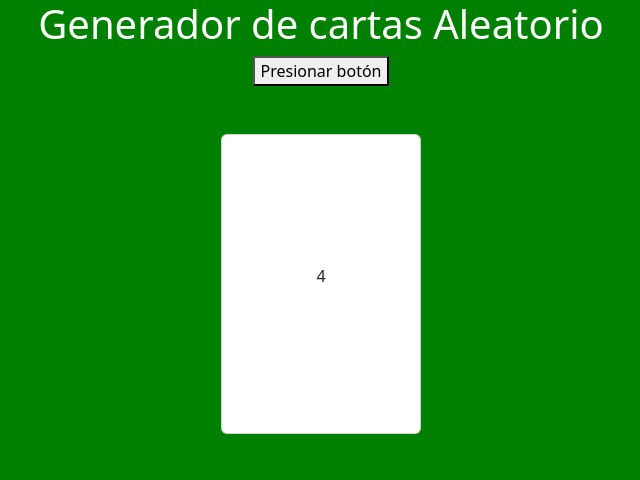
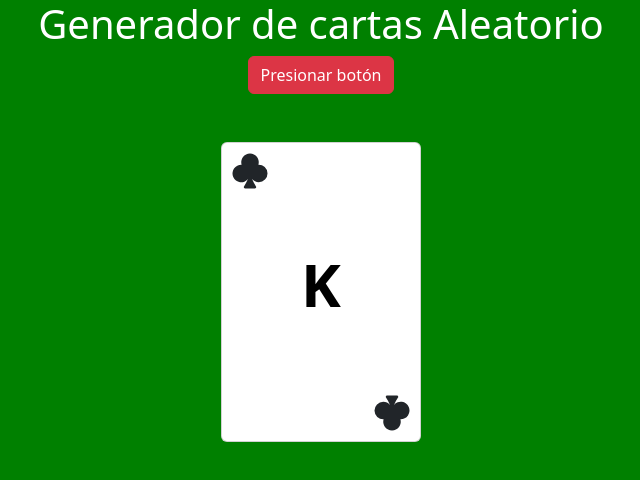
Before and after one commit to Khrisefzm/Random-Card-Generator2, a plain HTML site: page index.html in a window 1280 px wide. Shown: the whole page, without its empty margins (319-959 px from the left). Drawn offline with nearby package versions, Linux system fonts and the light colour scheme.

Commit message:
all javascript done and modificated button style

```diff
--- a/app.js
+++ b/app.js
@@ -5,7 +5,7 @@ function generateCard(){
     let clover = '<svg xmlns="http://www.w3.org/2000/svg" width="40" height="40" fill="currentColor" class="bi bi-suit-club-fill" viewBox="0 0 16 16"><path d="M11.5 12.5a3.493 3.493 0 0 1-2.684-1.254 19.92 19.92 0 0 0 1.582 2.907c.231.35-.02.847-.438.847H6.04c-.419 0-.67-.497-.438-.847a19.919 19.919 0 0 0 1.582-2.907 3.5 3.5 0 1 1-2.538-5.743 3.5 3.5 0 1 1 6.708 0A3.5 3.5 0 1 1 11.5 12.5z"/></svg>';
     let icon="";
     let numberForIcon = Math.floor(Math.random()*4+1);
-    //Cambiando íconos
+    //Change Icons
     if(numberForIcon==1) icon=diamond;
     if(numberForIcon==2) icon=heart;
     if(numberForIcon==3) icon=spade;
@@ -15,9 +15,19 @@ function generateCard(){
         let element = iconClass[i];
         element.innerHTML=`${icon}`
     }
-
-
+    //Change color of number
+    let cardNumber = document.getElementById("card-number");
+    if(numberForIcon<=2) cardNumber.className="red";
+    else cardNumber.className="black";
+    //Change number
+    let number=Math.floor(Math.random()*13+1);
+    if(number==1) number="A";
+    if(number==11) number = "J";
+    if (number==12) number = "Q";
+    if (number==13) number = "K";
+    cardNumber.innerText=number;
 }
 
+window.onload=generateCard;
 let btn1 = document.getElementById("btn1");
 btn1.addEventListener('click',generateCard);
--- a/index.html
+++ b/index.html
@@ -11,7 +11,7 @@
     <main class="container mx-auto my-auto">
         <header class="text-center text-white">
           <h1>Generador de cartas Aleatorio</h1>
-          <button id="btn1">Presionar botón</button>
+          <button id="btn1" type="button" class="btn btn-danger">Presionar botón</button>
         </header>
     </main>
     <section class="container mt-5">
--- a/styles.css
+++ b/styles.css
@@ -9,6 +9,12 @@
     transform: rotate(180deg);
   }
   .red {
+    color: red;
     font-size: 60px;
     font-weight: bold;
   }
+  .black{
+    color: black;
+    font-size: 60px;
+    font-weight: bold;
+  }
```
